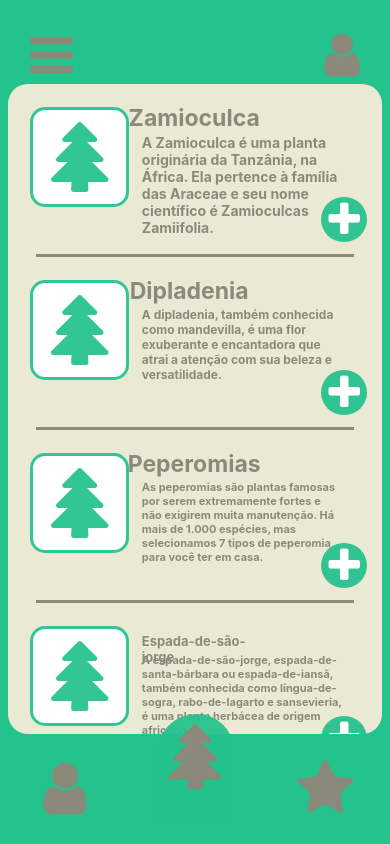
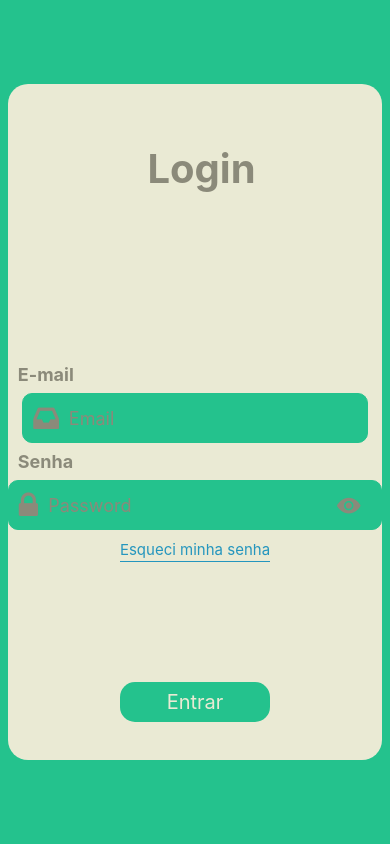
Before and after one commit to VitinDeveloper/FlowerExperience_App, a React Native app in the folder FlowerExperience/: screen /Login in a window 390 px wide. Built offline with nearby package versions, Linux system fonts and the light colour scheme.

Commit message:
Atualização do App.js, Criação da tela de Login

```diff
--- a/FlowerExperience/App.js
+++ b/FlowerExperience/App.js
@@ -6,6 +6,7 @@
 import Favoritos from "./src/pages/Favoritos";
 import Informativo from "./src/pages/Informativo";
 import Perfil from "./src/pages/Perfil";
+import Login from "./src/pages/Login";
 
 const Stack = createNativeStackNavigator();
 
@@ -37,6 +38,12 @@
                     headerShown: false,
                   }}
                 name="Perfil" component={Perfil} />
+                <Stack.Screen
+                options={{
+                    title: '',
+                    headerShown: false,
+                  }}
+                name="Login" component={Login} />
             </Stack.Navigator>
         </NavigationContainer>
     )
--- /dev/null
+++ b/FlowerExperience/src/pages/Login/index.js
@@ -0,0 +1,286 @@
+import React from 'react';
+import { StatusBar } from 'expo-status-bar';
+import { StyleSheet, Text, View, TextInput, TouchableOpacity, ScrollView, Dimensions } from 'react-native';
+import Icon from 'react-native-vector-icons/FontAwesome'; //importar icones da rede
+import { Ionicons } from '@expo/vector-icons';
+import { useState } from 'react';
+import { useNavigation } from "@react-navigation/native";
+
+export default function App() {
+  return (
+    <View style={styles.container}>
+      <Header />
+      <ScrollView style={styles.ScrollTamanho}>
+        <Body />
+      </ScrollView>
+      <Footer />
+      <StatusBar style="auto" />
+    </View>
+  );
+}
+
+const window = Dimensions.get('window');
+
+const styles = StyleSheet.create({
+  container: {
+    flex: 1,
+    backgroundColor: '#24c28d',
+  },
+
+  //Cima
+  Header: {
+    height: '10%',
+    backgroundColor: '#24c28d',
+  },
+
+  //Meio
+  Body: {
+    height: window.height * 0.80, // 60% da altura da janela
+    borderTopLeftRadius: 20,
+    borderTopRightRadius: 20,
+    borderBottomLeftRadius: 0,
+    borderBottomRightRadius: 0,
+    marginLeft: '2%',
+    marginRight: '2%',
+  },
+
+  //estilização do CimaBody
+  HeaderBody: {
+    height: window.height * 0.2, // 60% da altura da janela
+    justifyContent: 'center',
+    backgroundColor: '#eaead4',
+    borderTopLeftRadius: 20,
+    borderTopRightRadius: 20,
+    flex: 2,
+    alignItems: 'center',
+  },
+  titleBody: {
+    fontSize: 40, // Tamanho do título
+    fontWeight: 'bold', // Negrito
+    marginLeft: 13,
+    color: '#8b8a7a',
+  },
+
+  //estilização do MeioBody
+  conteudo: {
+    height: window.height * 0.5, // 60% da altura da janela
+    justifyContent: 'center',
+    alignItems: 'center',
+    backgroundColor: '#eaead4',
+    padding: 10,
+
+  },
+
+  //estilização do BaixoBody
+  FooterBody: {
+    height: window.height * 0.1, // 60% da altura da janela
+    alignItems: 'center',
+    justifyContent: 'space-around',
+    flexDirection: 'row',
+    backgroundColor: '#eaead4',
+    borderBottomLeftRadius: 20,
+    borderBottomRightRadius: 20,
+  },
+
+  //estilização dos Inputs da Tela
+  inputContainer: {
+    flexDirection: 'row',
+    alignItems: 'center',
+    borderColor: '#24c28d',
+    height: 50,
+    borderWidth: 1,
+    borderRadius: 10,
+    padding: 10,
+    backgroundColor: '#24c28d',
+  },
+
+  //estilização dos Icones dentro do Input
+  icon: {
+    marginRight: 10,
+    color: '#8b8a7a',
+  },
+
+  //estilização da Escrita no placeholder
+  input: {
+    flex: 1,
+    color: '#8b8a7a',
+    fontSize: 18,
+
+
+
+  },
+
+  //estilização de todos Inputs
+  labelContainer: {
+    width: '100%',
+    margin: 8,
+  },
+
+  //estilização da Escrita de cima Dos inputs
+  labelEscritas: {
+    fontSize: 18,
+    color: '#8b8a7a',
+    fontWeight: 'bold',
+
+  },
+
+  //estilização dos Botões
+  buttonStyle: {
+    alignItems: 'center',
+    borderRadius: 15,
+    marginTop: 10,
+    width: '40%',
+    height: 40,
+    backgroundColor: '#24c28d',
+    borderColor: '#24c28d',
+    marginTop: -30,
+    alignItems: 'center',
+    justifyContent: 'center',
+  },
+
+  //estilização da escrita de dentro dos botões
+  nomesBotao: {
+    color: '#eaead4',
+    fontSize: 20,
+  },
+
+
+  //estilização da ScrollTamanho
+  ScrollTamanho: {
+    backgroundColor: '#24c28d',
+  },
+
+  esqueciSenha: {
+    justifyContent: 'center',
+    marginTop: 10,
+    fontSize: 15,
+    color: '#2596be'
+
+  },
+
+    horizontalLinha: {
+    borderBottomColor: '#2596be',
+    borderBottomWidth: 1,
+    marginTop: 2,
+    marginBottom: 10,
+
+
+  },
+
+});
+
+function Header() {
+
+  return (
+
+    <View style={styles.Header}></View>
+
+  );
+
+}
+
+function Body() {
+
+  const [input, setInput] = useState(''); //Password
+  const [senha, setSenha] = useState(true); //Password
+  const navigation = useNavigation();
+
+  return (
+
+    <View style={styles.Body}>
+
+      <View style={styles.HeaderBody}>
+        <Text style={styles.titleBody}>Login</Text>
+      </View>
+
+      <View style={styles.conteudo}>
+
+        <View style={styles.labelContainer}>
+
+          <Text style={styles.labelEscritas}>E-mail</Text>
+
+        </View>
+
+        <View style={styles.inputContainer}>
+
+          <Icon name="inbox" size={30} color="#000" style={styles.icon} />
+
+          <TextInput
+            style={styles.input}
+            placeholderTextColor='#8b8a7a'
+            placeholder="Email"
+          />
+
+        </View>
+
+        <View style={styles.labelContainer}>
+
+          <Text style={styles.labelEscritas}>Senha</Text>
+
+        </View>
+
+        <View style={styles.inputContainer}>
+
+          <Icon name="lock" size={30} color="#000" style={styles.icon} />
+
+          <TextInput
+            style={styles.input}
+            placeholder='Password'
+            placeholderTextColor='#8b8a7a'
+            value={input}
+            onChangeText={(texto) => setInput(texto)}
+            secureTextEntry={senha}
+          />
+
+          <TouchableOpacity style={styles.icon} onPress={() => setSenha(!senha)}>
+            {senha ?
+              <Ionicons name='eye' color='#8b8a7a' size={25} /> //olho aberto
+              :
+              <Ionicons name='eye-off' color='#8b8a7a' size={25} /> //olho fechado
+            }
+          </TouchableOpacity>
+
+
+        </View>
+
+        <TouchableOpacity>
+          <Text style={styles.esqueciSenha}>Esqueci minha senha</Text>
+          <View style={styles.horizontalLinha}></View>
+        </TouchableOpacity>
+
+      </View>
+
+
+      <View style={styles.FooterBody}>
+
+        <TouchableOpacity style={styles.buttonStyle}>
+          <View style={styles.button}>
+
+
+            <Text style={styles.nomesBotao}>Entrar</Text>
+
+          </View>
+        </TouchableOpacity>
+
+
+      </View>
+
+    </View>
+
+  );
+
+}
+
+function Footer() {
+
+  return (
+
+    <View style={styles.Footer}>
+
+
+
+    </View>
+
+  );
+
+}
```
